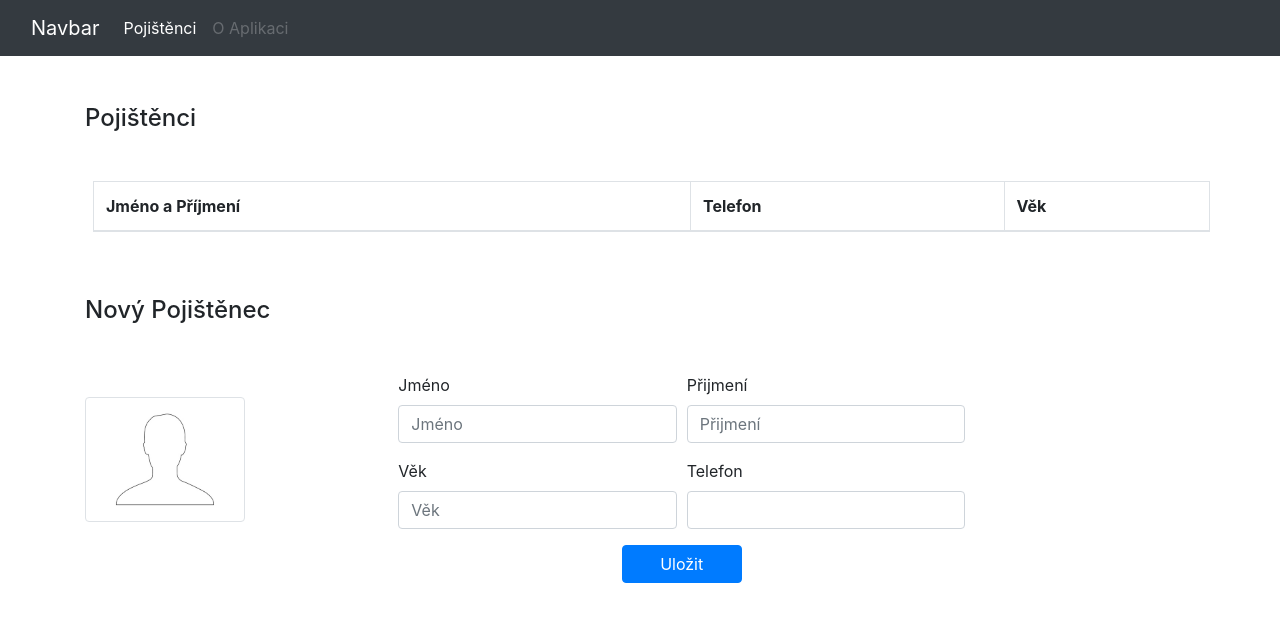
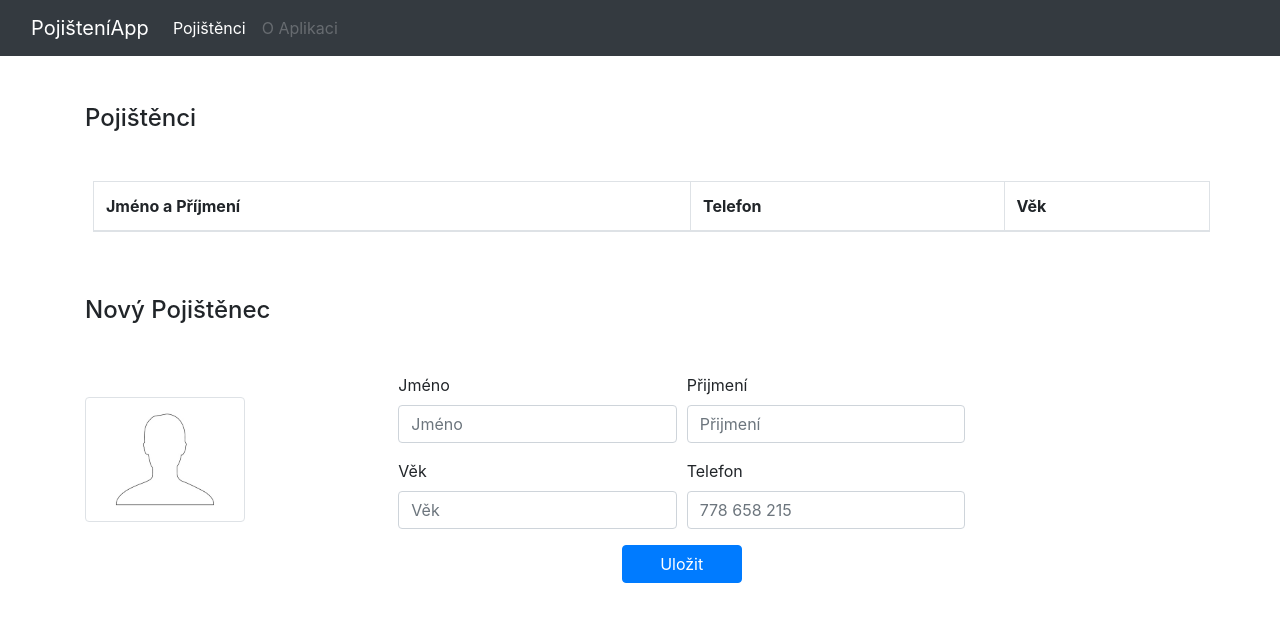
Before and after one commit to Kullich/EvidencePojisteni, a website: page index.html in a window 1280 px wide. Drawn offline with nearby package versions, Linux system fonts and the light colour scheme.

Commit message:
fixec app title

```diff
--- a/index.html
+++ b/index.html
@@ -14,7 +14,7 @@
   <body>
       <nav class="navbar navbar-expand-lg navbar-dark bg-dark ">
         <div class="container-fluid">
-          <a class="navbar-brand" href="#">Navbar</a>
+          <a class="navbar-brand" href="#">PojišteníApp</a>
           <button class="navbar-toggler" type="button" data-toggle="collapse" data-target="#navbarNavDropdown" aria-controls="navbarNavDropdown" aria-expanded="false" aria-label="Toggle navigation">
             <span class="navbar-toggler-icon"></span>
           </button>
@@ -34,7 +34,7 @@
       <div class="container my-5">
         <h4 class="my-5">Pojištěnci</h4>
         <div class="row justify-content-center ml-2">
-          <table class="table-bordered table table-responsive-lg">
+          <table class="table-bordered table table-responsive-md">
             <thead>
               <tr>
                 <th scope="col">Jméno a Příjmení</th>
@@ -73,7 +73,7 @@
               </div>
               <div class="form-group col-sm-6">
                 <label for="inputTelefon">Telefon</label>
-                <input type="text" class="form-control" id="inputTelefon" placeholder=" ">
+                <input type="text" class="form-control" id="inputTelefon" placeholder="778 658 215 ">
               </div>
             </div>
             <div class="col-md-12 text-center">
```
